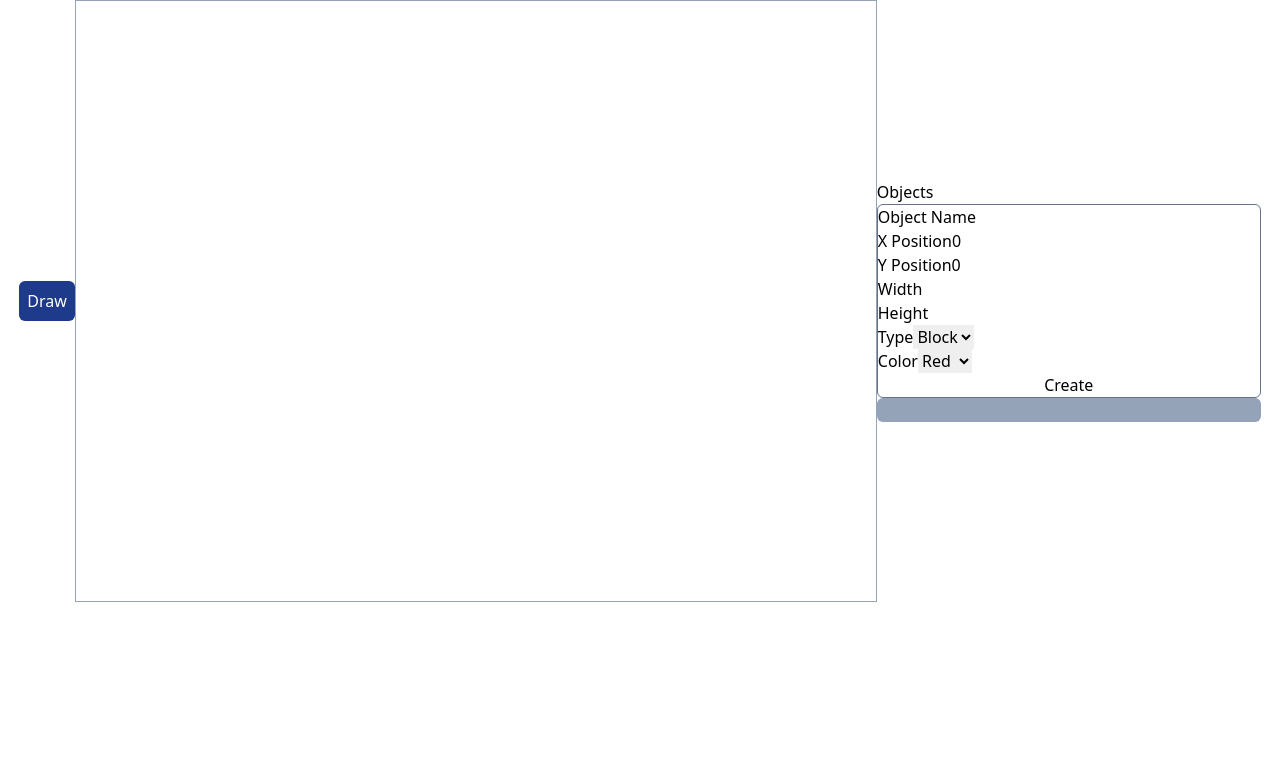
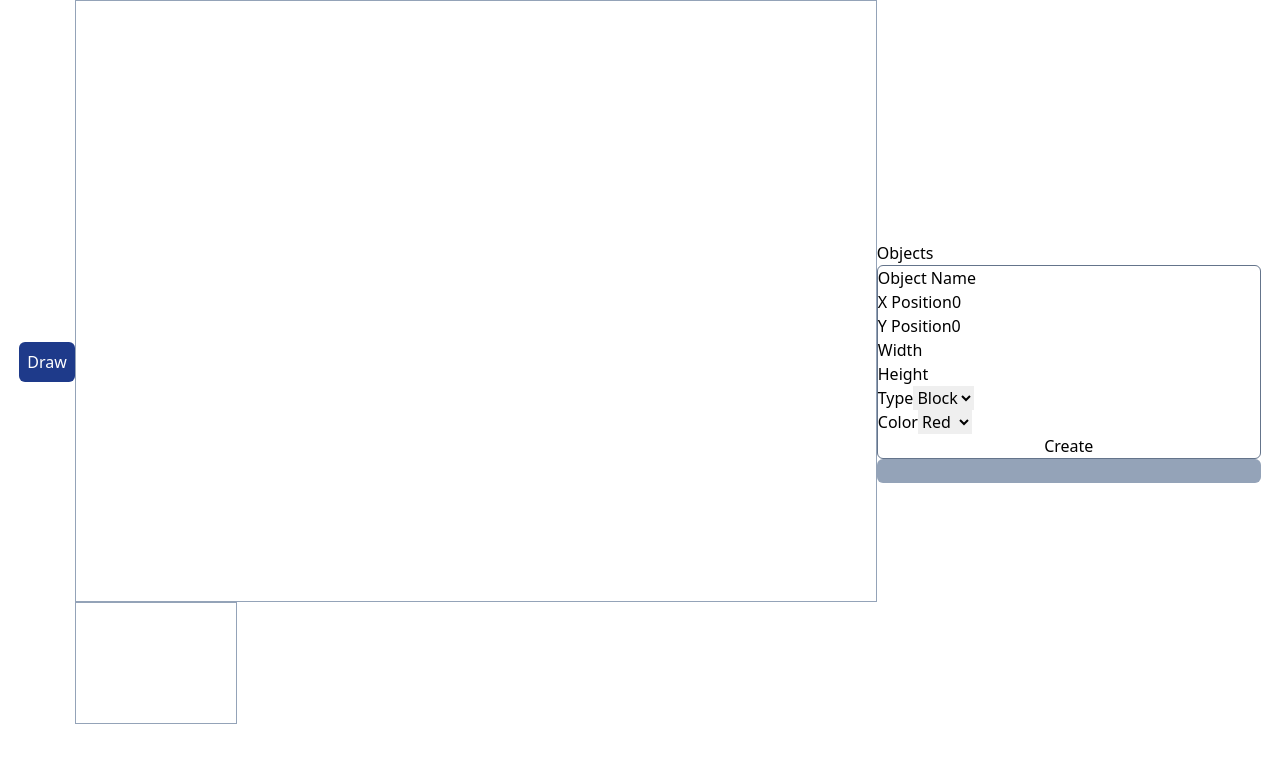
Before and after one commit to earacena/canvas-game-engine, a React (Create React App) app: page / in a window 1280 px wide. Shown: the top 762 px of the page. Built offline with nearby package versions, Linux system fonts and the light colour scheme.

Commit message:
Implement a minimap for main viewport

```diff
--- a/src/App.tsx
+++ b/src/App.tsx
@@ -19,6 +19,9 @@ function App() {
   const canvasRef = useRef<HTMLCanvasElement | null>(null);
   const canvasCtxRef = useRef<CanvasRenderingContext2D | null>(null);
 
+  const canvasMinimapRef = useRef<HTMLCanvasElement | null>(null);
+  const canvasMinimapCtxRef = useRef<CanvasRenderingContext2D | null>(null);
+
   const [blocks, setBlocks] = useState<Block[]>([]);
   const [blockCount, setBlockCount] = useState<number>(0);
   const [dragTargetId, setDragTargetId] = useState<string | null>(null);
@@ -36,6 +39,12 @@ function App() {
       // Set canvas dimensions
       canvasRef.current.width = 800;
       canvasRef.current.height = 600;
+    }
+
+    if (canvasMinimapRef.current) {
+      canvasMinimapCtxRef.current = canvasMinimapRef.current.getContext('2d');
+      canvasMinimapRef.current.width = Math.floor(800 / 5);
+      canvasMinimapRef.current.height = Math.floor(600 / 5);
     }
   }, []);
 
@@ -91,9 +100,35 @@ function App() {
     }
   }, [blocks, dragTargetId, selectedTargetId]);
 
+  const drawMinimap = () => {
+    if (
+      canvasMinimapCtxRef.current
+      && canvasMinimapRef.current
+      && canvasRef.current
+    ) {
+      // Clear the canvas
+      canvasMinimapCtxRef.current.fillStyle = 'white';
+      canvasMinimapCtxRef.current.fillRect(
+        0,
+        0,
+        canvasMinimapRef.current.width,
+        canvasMinimapRef.current.height,
+      );
+
+      canvasMinimapCtxRef.current.drawImage(
+        canvasRef.current,
+        0,
+        0,
+        canvasMinimapRef.current.width,
+        canvasMinimapRef.current.height,
+      );
+    }
+  };
+
   useEffect(() => {
     console.log('draw');
     draw();
+    drawMinimap();
   }, [draw, blocks]);
 
   const checkClick = (x: number, y: number) => {
@@ -136,7 +171,7 @@ function App() {
       if (dragTargetId) {
         // Update drag target
         setBlocks((b) => {
-          const updatedBlocks = b.map((r) => ((r.id === dragTargetId)
+          const updatedBlocks = b.map((r) => (r.id === dragTargetId
             ? {
               ...r,
               x: Math.floor(mouseDownPos.x - r.w / 2),
@@ -182,6 +217,11 @@ function App() {
           onMouseOut={handleMouseOut}
           onBlur={() => undefined}
         />
+        <canvas
+          className="border border-slate-400"
+          id="canvas-minimap"
+          ref={canvasMinimapRef}
+        />
       </div>
       <ObjectList
         blocks={blocks}
```
